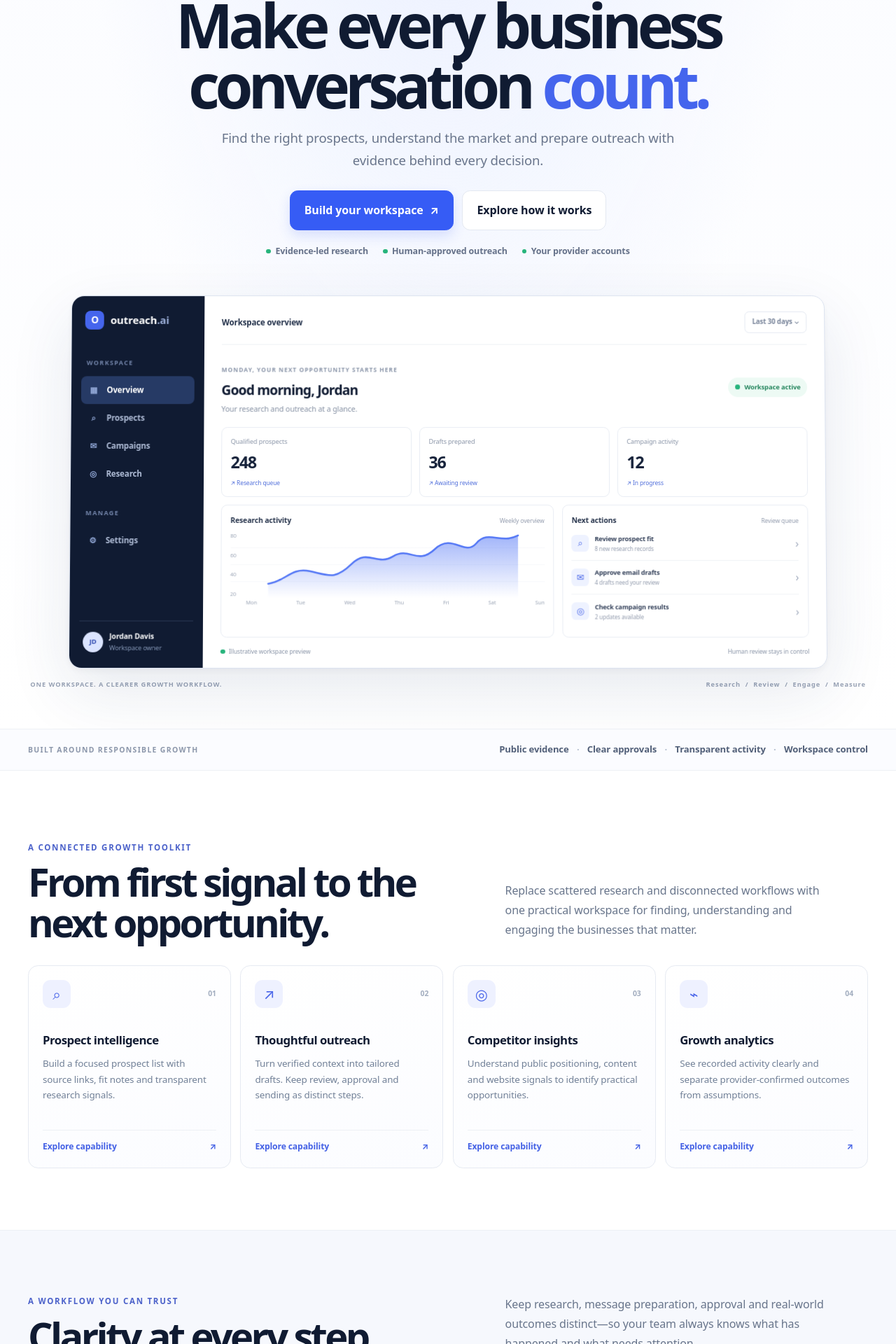
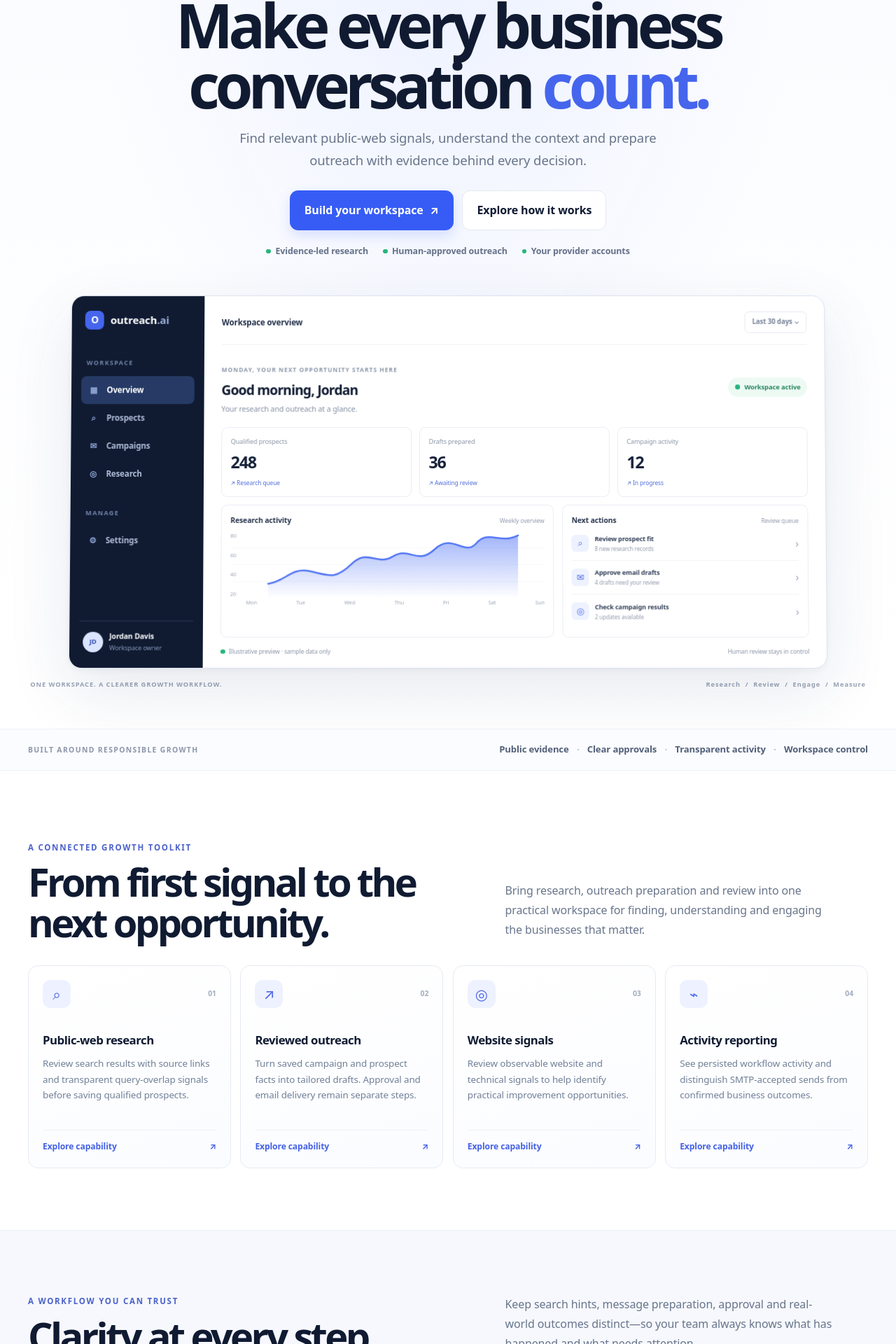
Before and after one commit to haseeb1984/Outreach-Marketing-Agent, a Next.js app in the folder frontend/: page / in a window 1280 px wide. Shown: the part 221-2141 px from the top of the page at 70% size. Built offline with nearby package versions, Linux system fonts and the light colour scheme.

Commit message:
Clarify homepage research and analytics scope

```diff
--- a/frontend/app/page.tsx
+++ b/frontend/app/page.tsx
@@ -2,15 +2,15 @@ import Link from "next/link";
 import { SiteHeader, SiteFooter } from "./components/site-chrome";
 
 const workflow = [
-  { number: "01", title: "Discover", detail: "Find businesses that fit your market using public evidence." },
-  { number: "02", title: "Qualify", detail: "Review sources, fit signals and contact eligibility." },
-  { number: "03", title: "Engage", detail: "Prepare relevant messages and approve before sending." },
+  { number: "01", title: "Discover", detail: "Search the public web through the configured provider and review source links and relevance hints." },
+  { number: "02", title: "Qualify", detail: "Check the original source, add verified context and confirm contact eligibility yourself." },
+  { number: "03", title: "Engage", detail: "Prepare email drafts, obtain explicit workspace-admin approval and use your own configured SMTP account." },
 ];
 const capabilities = [
-  { icon: "⌕", title: "Prospect intelligence", text: "Build a focused prospect list with source links, fit notes and transparent research signals." },
-  { icon: "↗", title: "Thoughtful outreach", text: "Turn verified context into tailored drafts. Keep review, approval and sending as distinct steps." },
-  { icon: "◎", title: "Competitor insights", text: "Understand public positioning, content and website signals to identify practical opportunities." },
-  { icon: "⌁", title: "Growth analytics", text: "See recorded activity clearly and separate provider-confirmed outcomes from assumptions." },
+  { icon: "⌕", title: "Public-web research", text: "Review search results with source links and transparent query-overlap signals before saving qualified prospects." },
+  { icon: "↗", title: "Reviewed outreach", text: "Turn saved campaign and prospect facts into tailored drafts. Approval and email delivery remain separate steps." },
+  { icon: "◎", title: "Website signals", text: "Review observable website and technical signals to help identify practical improvement opportunities." },
+  { icon: "⌁", title: "Activity reporting", text: "See persisted workflow activity and distinguish SMTP-accepted sends from confirmed business outcomes." },
 ];
 
 function ProductPreview() {
@@ -38,7 +38,7 @@ function ProductPreview() {
         <div className="preview-chart"><div className="preview-card-head"><b>Research activity</b><small>Weekly overview</small></div><div className="preview-chart-area"><div className="preview-ylabels"><span>80</span><span>60</span><span>40</span><span>20</span></div><svg viewBox="0 0 420 112" aria-hidden="true" focusable="false"><path d="M0 88 C30 84 38 60 70 67 S112 82 140 55 S182 59 210 42 S250 58 280 30 S330 43 350 20 S390 22 420 7" fill="none" stroke="#5578f5" strokeWidth="3" strokeLinecap="round"/><path d="M0 88 C30 84 38 60 70 67 S112 82 140 55 S182 59 210 42 S250 58 280 30 S330 43 350 20 S390 22 420 7 L420 112 L0 112Z" fill="url(#previewFill)" opacity=".55"/><defs><linearGradient id="previewFill" x1="0" x2="0" y1="0" y2="1"><stop stopColor="#5578f5"/><stop offset="1" stopColor="#5578f5" stopOpacity="0"/></linearGradient></defs></svg></div><div className="preview-xlabels"><span>Mon</span><span>Tue</span><span>Wed</span><span>Thu</span><span>Fri</span><span>Sat</span><span>Sun</span></div></div>
         <div className="preview-activity"><div className="preview-card-head"><b>Next actions</b><small>Review queue</small></div><div className="preview-task"><span className="preview-task-icon">⌕</span><span><b>Review prospect fit</b><small>8 new research records</small></span><i>›</i></div><div className="preview-task"><span className="preview-task-icon">✉</span><span><b>Approve email drafts</b><small>4 drafts need your review</small></span><i>›</i></div><div className="preview-task"><span className="preview-task-icon">◎</span><span><b>Check campaign results</b><small>2 updates available</small></span><i>›</i></div></div>
       </div>
-      <div className="preview-footnote"><span><i/> Illustrative workspace preview</span><span>Human review stays in control</span></div>
+      <div className="preview-footnote"><span><i/> Illustrative preview · sample data only</span><span>Human review stays in control</span></div>
     </div>
   </div>;
 }
@@ -52,7 +52,7 @@ export default function HomePage() {
           <div className="hero-copy">
             <p className="eyebrow"><span className="eyebrow-dot"/> RESEARCH-LED OUTREACH, ALL IN ONE PLACE</p>
             <h1>Make every business conversation <span>count.</span></h1>
-            <p className="lead">Find the right prospects, understand the market and prepare outreach with evidence behind every decision.</p>
+            <p className="lead">Find relevant public-web signals, understand the context and prepare outreach with evidence behind every decision.</p>
             <div className="actions"><Link className="button" href="/register">Build your workspace <span aria-hidden="true">↗</span></Link><Link className="button secondary" href="/how-it-works">Explore how it works</Link></div>
             <div className="hero-assurance"><span><i/> Evidence-led research</span><span><i/> Human-approved outreach</span><span><i/> Your provider accounts</span></div>
           </div>
@@ -62,10 +62,10 @@ export default function HomePage() {
       </section>
       <section className="trust-strip"><div className="wrap trust-strip-inner"><span>BUILT AROUND RESPONSIBLE GROWTH</span><p>Public evidence <b>·</b> Clear approvals <b>·</b> Transparent activity <b>·</b> Workspace control</p></div></section>
       <section className="section wrap home-capabilities">
-        <div className="section-intro"><div><p className="eyebrow">A connected growth toolkit</p><h2>From first signal to the next opportunity.</h2></div><p>Replace scattered research and disconnected workflows with one practical workspace for finding, understanding and engaging the businesses that matter.</p></div>
+        <div className="section-intro"><div><p className="eyebrow">A connected growth toolkit</p><h2>From first signal to the next opportunity.</h2></div><p>Bring research, outreach preparation and review into one practical workspace for finding, understanding and engaging the businesses that matter.</p></div>
         <div className="capability-grid">{capabilities.map((item,index)=><article className="capability-card" key={item.title}><div className="capability-top"><span className="capability-icon">{item.icon}</span><span>0{index+1}</span></div><h3>{item.title}</h3><p>{item.text}</p><Link href="/features" aria-label={`Explore ${item.title}`}>Explore capability <span aria-hidden="true">↗</span></Link></article>)}</div>
       </section>
-      <section className="workflow-section"><div className="wrap"><div className="section-intro"><div><p className="eyebrow">A workflow you can trust</p><h2>Clarity at every step.</h2></div><p>Keep research, message preparation, approval and real-world outcomes distinct—so your team always knows what has happened and what needs attention.</p></div><div className="workflow-grid">{workflow.map((item)=><article className="workflow-card" key={item.number}><span>{item.number}</span><div><h3>{item.title}</h3><p>{item.detail}</p></div></article>)}</div></div></section>
+      <section className="workflow-section"><div className="wrap"><div className="section-intro"><div><p className="eyebrow">A workflow you can trust</p><h2>Clarity at every step.</h2></div><p>Keep search hints, message preparation, approval and real-world outcomes distinct—so your team always knows what has happened and what needs attention.</p></div><div className="workflow-grid">{workflow.map((item)=><article className="workflow-card" key={item.number}><span>{item.number}</span><div><h3>{item.title}</h3><p>{item.detail}</p></div></article>)}</div></div></section>
       <section className="section wrap"><div className="closing-panel"><div><p className="eyebrow">Make your next move a smarter one</p><h2>Better conversations begin with better context.</h2><p>Start with a workspace built to keep evidence visible and consequential actions in your hands.</p></div><div className="closing-actions"><Link className="button" href="/register">Get started <span aria-hidden="true">↗</span></Link><Link href="/pricing">View plans</Link></div><div className="closing-orbit" aria-hidden="true"><span/><span/><span/></div></div></section>
     </main>
     <SiteFooter/>
```
